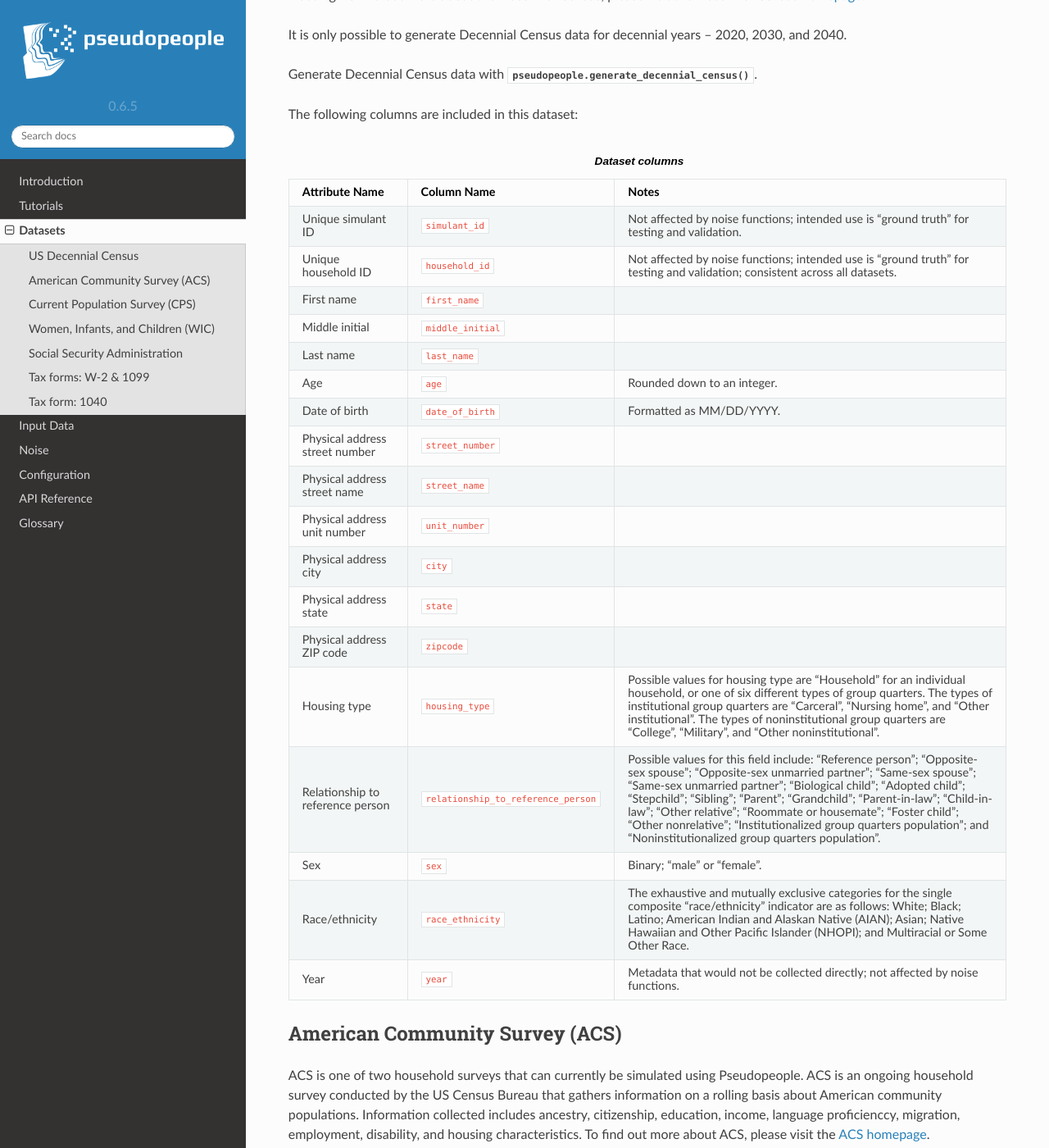
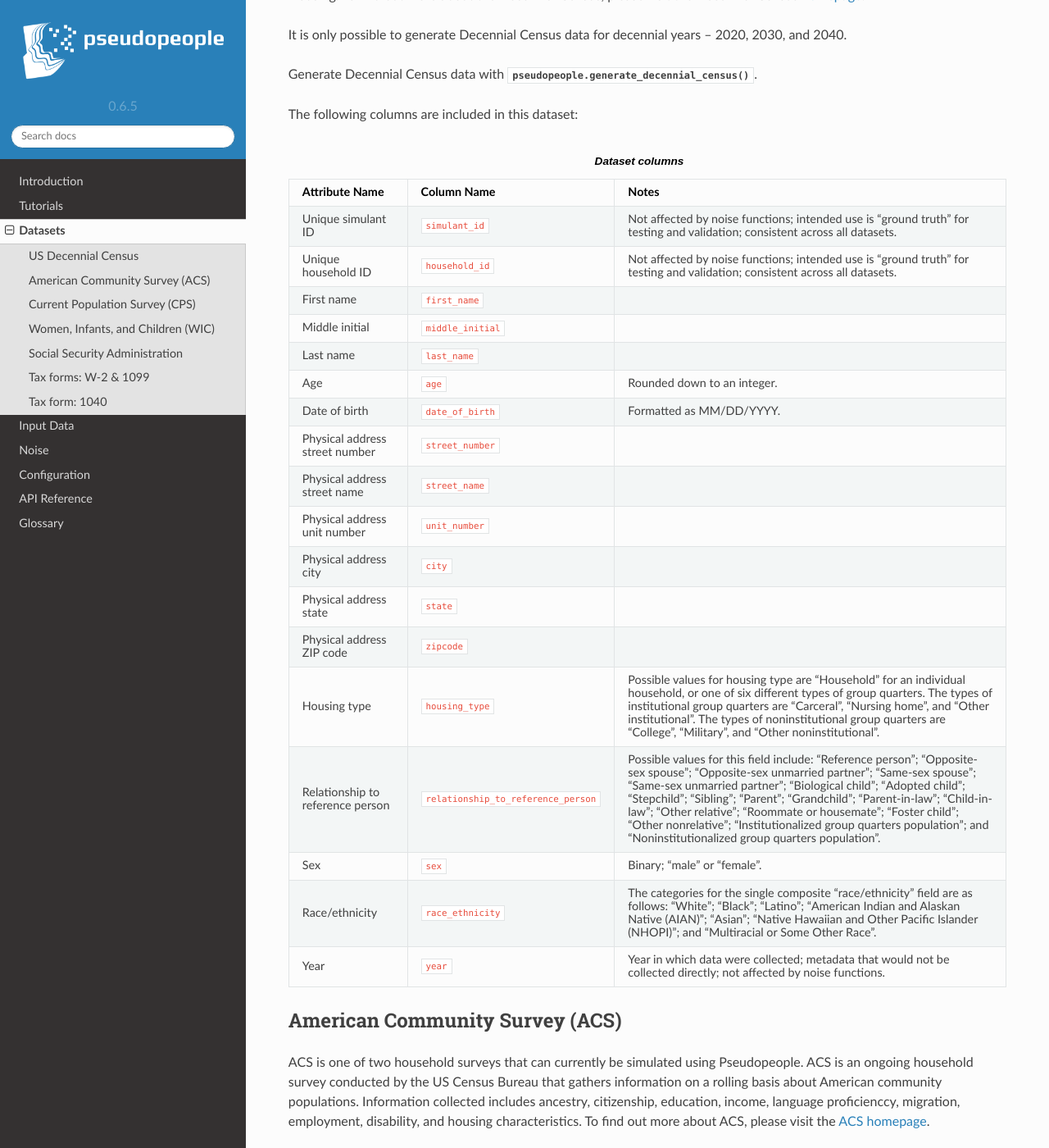
Before and after one commit to ihmeuw/pseudopeople, a Sphinx documentation site: the page built from docs/source/datasets/index.rst, in a window 1280 px wide and 1400 px high, scrolled down 785 px. Shown: the whole window at 82% size. Built offline with Sphinx 7.4.7 and the Read the Docs theme 2.0.0, drawn with Linux system fonts in a browser that asks for light colours; some of the changed text lies outside the part shown.

Commit message:
Edit column descriptions on Datasets page (#263)
* Add comment re: consistent across all datasets

* Edit inconsistencies in descriptions

* Add descriptions for year columns

---------

Co-authored-by: Alix Pletcher <pletale@ihme.washington.edu>

```diff
--- a/docs/source/datasets/index.rst
+++ b/docs/source/datasets/index.rst
@@ -46,7 +46,8 @@
      - Notes
    * - Unique simulant ID
      - :code:`simulant_id`
-     - Not affected by noise functions; intended use is "ground truth" for testing and validation.
+     - Not affected by noise functions; intended use is "ground truth" for testing and validation; consistent across all
+       datasets.
    * - Unique household ID
      - :code:`household_id`
      - Not affected by noise functions; intended use is "ground truth" for testing and validation; consistent across all
@@ -106,12 +107,12 @@
      - Binary; "male" or "female".
    * - Race/ethnicity
      - :code:`race_ethnicity`
-     - The exhaustive and mutually exclusive categories for the single composite "race/ethnicity" indicator are as follows:
-       White; Black; Latino; American Indian and Alaskan Native (AIAN); Asian; Native Hawaiian and Other Pacific Islander (NHOPI); and
-       Multiracial or Some Other Race.
+     - The categories for the single composite "race/ethnicity" field are as follows:
+       "White"; "Black"; "Latino"; "American Indian and Alaskan Native (AIAN)"; "Asian"; "Native Hawaiian and Other Pacific Islander (NHOPI)"; and
+       "Multiracial or Some Other Race".
    * - Year
      - :code:`year`
-     - Metadata that would not be collected directly; not affected by noise functions.
+     - Year in which data were collected; metadata that would not be collected directly; not affected by noise functions.
 
 American Community Survey (ACS)
 -------------------------------
@@ -136,7 +137,8 @@
      - Notes
    * - Unique simulant ID
      - :code:`simulant_id`
-     - Not affected by noise functions; intended use is "ground truth" for testing and validation.
+     - Not affected by noise functions; intended use is "ground truth" for testing and validation; consistent across all
+       datasets.
    * - Unique household ID
      - :code:`household_id`
      - Not affected by noise functions; intended use is "ground truth" for testing and validation; consistent across all
@@ -196,9 +198,9 @@
      - Binary; "male" or "female"
    * - Race/ethnicity
      - :code:`race_ethnicity`
-     - The exhaustive and mutually exclusive categories for the single composite "race/ethnicity" indicator are as follows:
-       White; Black; Latino; American Indian and Alaskan Native (AIAN); Asian; Native Hawaiian and Other Pacific Islander (NHOPI); and
-       Multiracial or Some Other Race.
+     - The categories for the single composite "race/ethnicity" field are as follows:
+       "White"; "Black"; "Latino"; "American Indian and Alaskan Native (AIAN)"; "Asian"; "Native Hawaiian and Other Pacific Islander (NHOPI)"; and
+       "Multiracial or Some Other Race".
 
 Current Population Survey (CPS)
 -------------------------------
@@ -223,7 +225,8 @@
      - Notes
    * - Unique simulant ID
      - :code:`simulant_id`
-     - Not affected by noise functions; intended use is "ground truth" for testing and validation.
+     - Not affected by noise functions; intended use is "ground truth" for testing and validation; consistent across all
+       datasets.
    * - Unique household ID
      - :code:`household_id`
      - Not affected by noise functions; intended use is "ground truth" for testing and validation; consistent across all
@@ -266,9 +269,9 @@
      - Binary; "male" or "female"
    * - Race/ethnicity
      - :code:`race_ethnicity`
-     - The exhaustive and mutually exclusive categories for the single composite "race/ethnicity" indicator are as follows:
-       White; Black; Latino; American Indian and Alaskan Native (AIAN); Asian; Native Hawaiian and Other Pacific Islander (NHOPI); and
-       Multiracial or Some Other Race.
+     - The categories for the single composite "race/ethnicity" field are as follows:
+       "White"; "Black"; "Latino"; "American Indian and Alaskan Native (AIAN)"; "Asian"; "Native Hawaiian and Other Pacific Islander (NHOPI)"; and
+       "Multiracial or Some Other Race".
 
 
 
@@ -294,7 +297,8 @@
      - Notes
    * - Unique simulant ID
      - :code:`simulant_id`
-     - Not affected by noise functions; intended use is "ground truth" for testing and validation.
+     - Not affected by noise functions; intended use is "ground truth" for testing and validation; consistent across all
+       datasets.
    * - Unique household ID
      - :code:`household_id`
      - Not affected by noise functions; intended use is "ground truth" for testing and validation; consistent across all
@@ -334,12 +338,12 @@
      - Binary; "male" or "female"
    * - Race/ethnicity
      - :code:`race_ethnicity`
-     - The exhaustive and mutually exclusive categories for the single composite "race/ethnicity" indicator are as follows:
-       White; Black; Latino; American Indian and Alaskan Native (AIAN); Asian; Native Hawaiian and Other Pacific Islander (NHOPI); and
-       Multiracial or Some Other Race.
+     - The categories for the single composite "race/ethnicity" field are as follows:
+       "White"; "Black"; "Latino"; "American Indian and Alaskan Native (AIAN)"; "Asian"; "Native Hawaiian and Other Pacific Islander (NHOPI)"; and
+       "Multiracial or Some Other Race".
    * - Year
      - :code:`year`
-     - Metadata that would not be collected directly; not affected by noise functions.
+     - Year in which benefits were received; metadata that would not be collected directly; not affected by noise functions.
 
 
 Social Security Administration
@@ -368,7 +372,8 @@
      - Notes
    * - Unique simulant ID
      - :code:`simulant_id`
-     - Not affected by noise functions; intended use is "ground truth" for PRL tracking.
+     - Not affected by noise functions; intended use is "ground truth" for testing and validation; consistent across all
+       datasets.
    * - First name
      - :code:`first_name`
      -
@@ -418,7 +423,8 @@
      - Notes
    * - Unique simulant ID
      - :code:`simulant_id`
-     - Not affected by noise functions; intended use is "ground truth" for testing and validation.
+     - Not affected by noise functions; intended use is "ground truth" for testing and validation; consistent across all
+       datasets.
    * - Unique household ID
      - :code:`household_id`
      - Not affected by noise functions; intended use is "ground truth" for testing and validation; consistent across all
@@ -485,7 +491,7 @@
      - Possible values are "W2" or "1099".
    * - Tax year
      - :code:`tax_year`
-     - Metadata that would not be collected directly; not affected by noise functions.
+     - Year for which tax data were collected; metadata that would not be collected directly; not affected by noise functions.
 
 
 Tax form: 1040
@@ -506,7 +512,8 @@
      - Notes
    * - Unique simulant ID
      - :code:`simulant_id`
-     - Not affected by noise functions; intended use is "ground truth" for testing and validation.
+     - Not affected by noise functions; intended use is "ground truth" for testing and validation; consistent across all
+       datasets.
    * - Unique household ID
      - :code:`household_id`
      - Not affected by noise functions; intended use is "ground truth" for testing and validation; consistent across all
@@ -594,4 +601,4 @@
      - Individual Taxpayer Identification Number (ITIN) if no SSN
    * - Tax year
      - :code:`tax_year`
-     - Metadata that would not be collected directly; not affected by noise functions.
+     - Year for which tax data were collected; metadata that would not be collected directly; not affected by noise functions.
```
